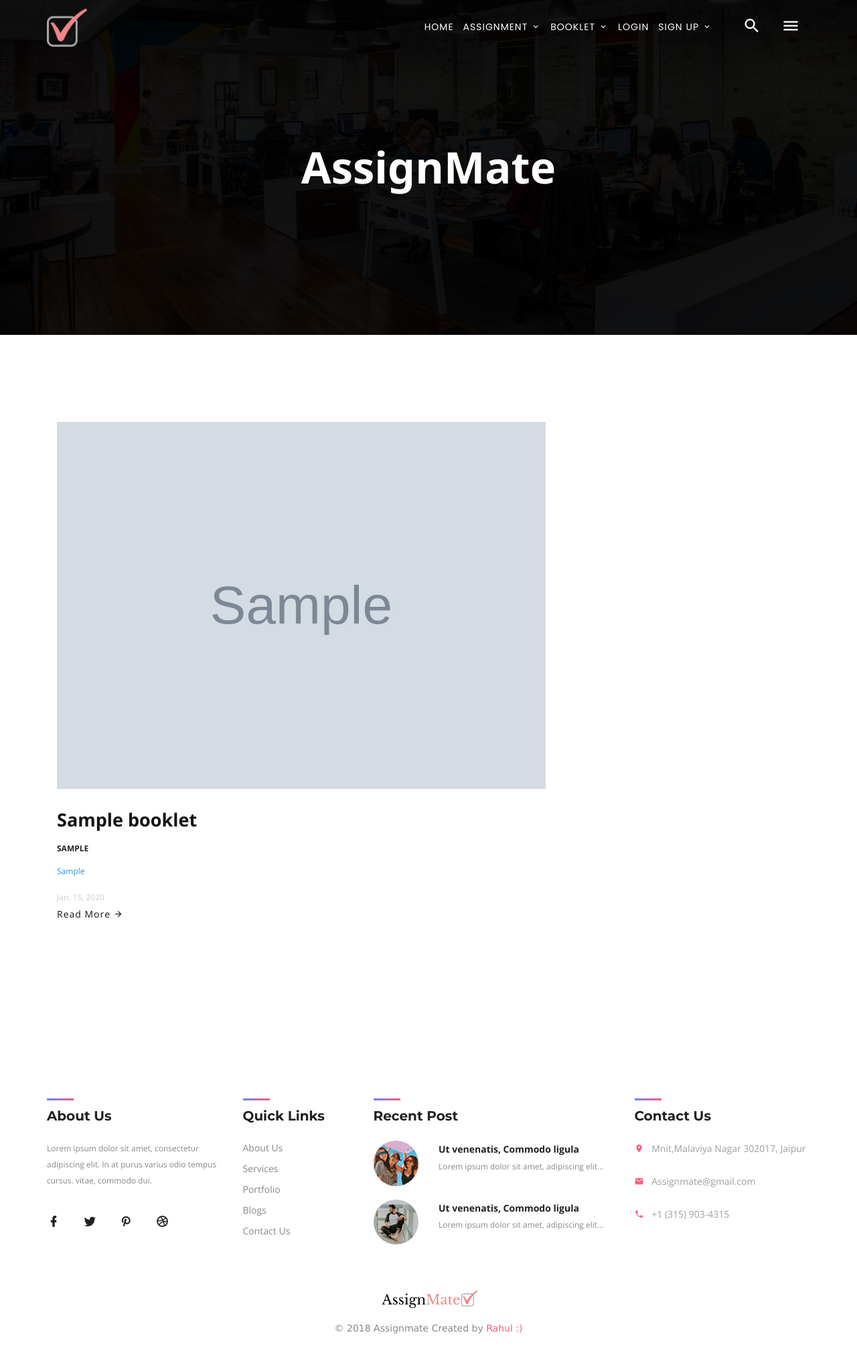
After one commit to rahul-keshav/assignamate, a Django app: page /booklet_preview/1 in a window 1280 px wide. The commit adds this page. Shown: the whole page at 67% size. Run offline with Django 3.2, Linux system fonts and the light colour scheme; tables that the repository leaves empty hold one stand-in row (values such as "Sample post"); grey boxes marked "Sample" are stand-in pictures; some libraries are stand-ins or nearby versions.

Commit message:
booklet updated :smile:

```diff
--- a/accounts/templates/accounts/base.html
+++ b/accounts/templates/accounts/base.html
@@ -168,8 +168,8 @@
           <div class="parallax-overlay"></div>
             <div class="container">
               <div class="page-title text-center white-color">
-                <h1>About Us</h1>
-                <h4 class="text-uppercase mt-30">CREATIVE DIGITAL AGENCY SINCE 2004</h4>
+                <h1>AssignMate</h1>
+                <h4 class="text-uppercase mt-30"></h4>
               </div>
             </div>
           </section>
--- a/assignment/forms.py
+++ b/assignment/forms.py
@@ -144,7 +144,7 @@ class DocumentForm(forms.ModelForm):
     ))
     class Meta:
         model = Booklet
-        fields = ('name', 'subject','discription', 'link', )
+        fields = ('name', 'subject','discription', 'link','image' )
 
 
 class BlogForm(forms.ModelForm):
--- a/assignment/models.py
+++ b/assignment/models.py
@@ -180,6 +180,7 @@ class Booklet(models.Model):
     subject=models.CharField(max_length=50)
     discription=models.CharField(max_length=500)
     link=models.TextField(blank=True)
+    image = models.ImageField(upload_to='booklet_image//%Y/%m/%d/', blank=True, )
     uploaded_at=models.DateField(auto_now=True)
 
     objects = BookletManager()
--- /dev/null
+++ b/assignment/templates/assignment/booklet_preview.html
@@ -0,0 +1,22 @@
+{% extends 'accounts/base.html'%}
+{% block title%}{{booklet.name}}{% endblock %}
+
+{% block body %}
+<section class="white-bg">
+    <div class="container">
+        <!-- left side -->
+        <div class="col-md-8">
+            <div class="post mb-20">
+            <div class="post-img"> <img class="img-responsive" src="{% if booklet.image %}{{booklet.image.url}}{% endif %}" alt=""/> </div>
+            <div class="post-info">
+              <h1><a href="{{booklet.link}}">{{booklet.name}}</a></h1>
+              <h6>{{booklet.user}}</h6>
+              <a target="_blank" href="{{booklet.link}}"><p class="w3-text-blue">{{booklet.discription}}</p></a>
+              <p>{{booklet.uploaded_at}}</p>
+              <a class="readmore" href="{{booklet.link}}" target="_blank"><span>Read More <i class="eicon mdi mdi-arrow-right"></i></span></a> </div>
+            </div>
+        </div>
+    		<!--=== Left Side End===-->
+        </div>
+    </section>
+{% endblock %}
--- a/assignment/urls.py
+++ b/assignment/urls.py
@@ -8,7 +8,7 @@ from assignment.views import view_list_assignment,\
     add_blog,blog,QuestionUpdate,AssignmentUpdate,QuestionDelete,\
     index,AssignmentLikeToggle,booklet,my_booklet,\
     index_booklet,index_jee_main,index_jee_adv,index_ssc,index_others,\
-    show_submission,filter_search,add_interest,InterestDelete,home
+    show_submission,filter_search,add_interest,InterestDelete,home,booklet_preview
 
 
 app_name='assignment'
@@ -60,6 +60,7 @@ urlpatterns = [
     path('submissions/<pk>',show_submission,name='show_submission'),
 
     path('booklet',booklet,name='booklet'),
+    path('booklet_preview/<pk>',booklet_preview,name='booklet_preview'),
     path('my-booklet',my_booklet,name='my-booklet'),
     path('my-booklet/<pk>',my_booklet,name='my-booklet'),
     path('index-booklet',index_booklet,name='index_booklet'),
--- a/assignment/views.py
+++ b/assignment/views.py
@@ -285,6 +285,13 @@ def booklet(request):
     booklet = Booklet.objects.all()
     return render(request,'assignment/booklet.html',{'booklet':booklet})
 
+def booklet_preview(request,pk):
+    booklet=get_object_or_404(Booklet,pk=pk)
+    return render(request, 'assignment/booklet_preview.html',{'booklet':booklet})
+
+
+
+
 
 def booklet_upload(request):
     if request.method == 'POST':
--- a/tutorial/settings.py
+++ b/tutorial/settings.py
@@ -124,10 +124,9 @@ USE_L10N = True
 
 USE_TZ = True
 
-
 # Static files (CSS, JavaScript, Images)
 # https://docs.djangoproject.com/en/2.0/howto/static-files/
-# STATIC_ROOT='/home/assignmate/assignmate/static/'
+
 STATIC_URL = '/static/'
 STATIC_ROOT = os.path.join(BASE_DIR, 'static/')
 
@@ -159,7 +158,8 @@ PREVIEW_URLS = (
     r'^assignment_check/(?P<pk>\d+)$',
     r'^assignment/(?P<pk>\d+)$',
     r'^(?:search?(?P<slug>[\w+]))$',
-    r'^booklet',
+    r'^booklet$',
+    r'^booklet_preview/(?P<pk>\d+)$',
     # home url
     r'^home/$',
     r'^home/mypost/(?P<pk>\d+)$',
```
Also changed, not shown: assignment/templates/assignment/booklet.html (+4 -4 lines), assignment/migrations/0009_booklet_image.py (added).
